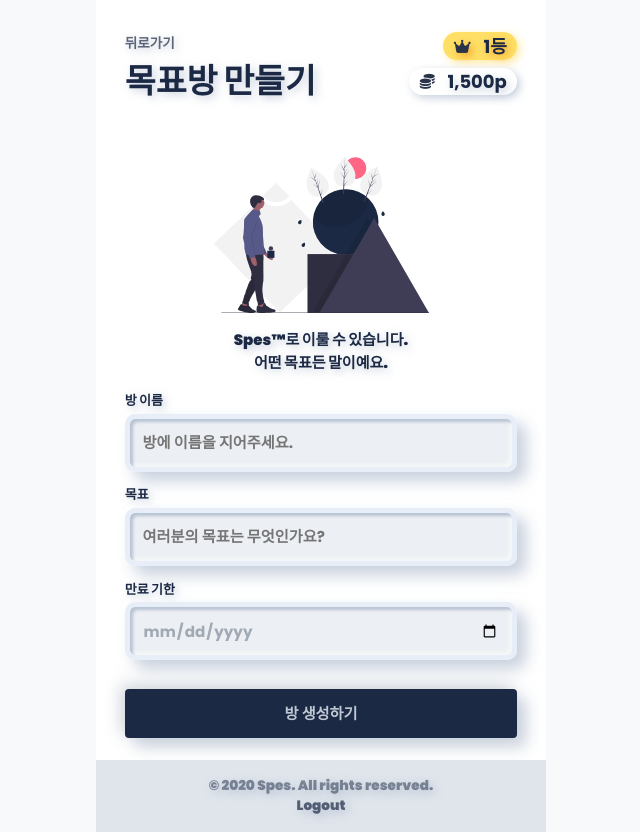
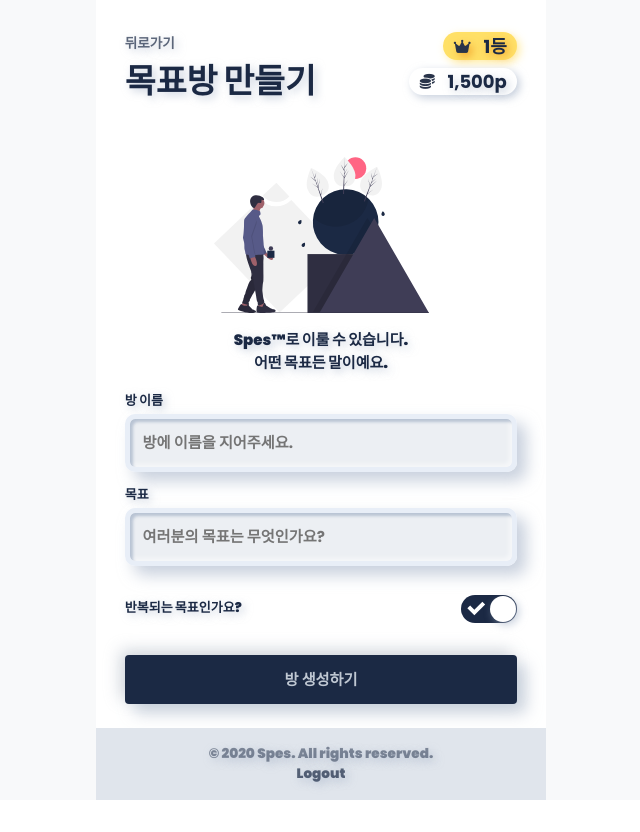
Before and after one commit to junhoyeo/spes-frontend, a React (Create React App) app: page /create in a window 1280 px wide. Shown: the whole page, without its empty margins (319-959 px from the left). After the commit the page ends 800 px from the top, so only its background shows below. Built offline with nearby package versions, Linux system fonts and the light colour scheme.

Commit message:
fix: set continuous in create page

```diff
--- a/package.json
+++ b/package.json
@@ -9,6 +9,7 @@
     "react-dom": "^16.12.0",
     "react-router-dom": "^5.1.2",
     "react-scripts": "3.3.1",
+    "react-switch": "^5.0.1",
     "react-toastify": "^5.5.0",
     "styled-components": "^5.0.0"
   },
--- /dev/null
+++ b/src/components/molecules/Switch.tsx
@@ -0,0 +1,41 @@
+import * as React from 'react';
+import ReactSwitch from 'react-switch';
+import styled from 'styled-components';
+import Text from '../atoms/Text';
+
+type SwitchProps = {
+  label: string;
+  checked: boolean;
+  onChangeChecked: (v: boolean) => void;
+};
+
+const Switch: React.FC<SwitchProps> = ({ label, checked, onChangeChecked }) => {
+  return (
+    <Container>
+      <Label>
+        {label}
+      </Label>
+      <ReactSwitch
+        checked={checked}
+        onChange={onChangeChecked}
+        onColor="#1B2944"
+        offColor="#C8D1DD"
+        boxShadow="rgba(163, 177, 198, 0.6) 3px 3px 9px"
+      />
+    </Container>
+  );
+};
+
+export default Switch;
+
+const Container = styled.div`
+  display: flex;
+  justify-content: space-between;
+  align-items: center;
+  padding: 1rem 0;
+`;
+
+const Label = styled(Text)`
+  font-size: 13px;
+  margin-bottom: 2.5px;
+`;
--- a/src/pages/Create.tsx
+++ b/src/pages/Create.tsx
@@ -1,5 +1,6 @@
 import React, { useState } from 'react';
-import styled from 'styled-components';
+import styled, { css } from 'styled-components';
+
 import { Page } from '../components/atoms/Page';
 import Footer from '../components/organisms/Footer';
 import Navbar from '../components/molecules/Navbar';
@@ -8,13 +9,16 @@ import Input from '../components/molecules/Input';
 
 import formImage from '../assets/illusts/form.svg';
 import Button from '../components/atoms/Button';
+import Switch from '../components/molecules/Switch';
 
 const Create: React.FC = () => {
   const [name, setName] = useState<string>('');
   const [goal, setGoal] = useState<string>('');
   const [finish, setFinish] = useState<string>('');
+  const [continuous, setContinuous] = useState<boolean>(true);
 
-  const onClickCreate = () => {
+  const onClickCreate = (event: any) => {
+    event.preventDefault();
     const userJSON = localStorage.getItem('user') as string || '{}';
     const { id: userID = '' } = JSON.parse(userJSON);
     const room = {
@@ -28,7 +32,9 @@ const Create: React.FC = () => {
   };
 
   return (
-    <CreatePage>
+    <CreatePage
+      continuous={continuous}
+    >
       <Navbar
         title="목표방 만들기"
         showBack={true}
@@ -53,13 +59,22 @@ const Create: React.FC = () => {
             onChange={(e: any) => setGoal(e.target.value)}
             placeholder="여러분의 목표는 무엇인가요?"
           />
-          <Input
-            label="만료 기한"
-            value={finish}
-            onChange={(e: any) => setFinish(e.target.value)}
-            type="date"
+          <Switch
+            label="반복되는 목표인가요?"
+            checked={continuous}
+            onChangeChecked={setContinuous}
           />
-          <SubmitButton>
+          {continuous ||
+            <Input
+              label="만료 기한"
+              value={finish}
+              onChange={(e: any) => setFinish(e.target.value)}
+              type="date"
+            />
+          }
+          <SubmitButton
+            onClick={onClickCreate}
+          >
             방 생성하기
           </SubmitButton>
         </Form>
@@ -72,8 +87,20 @@ const Create: React.FC = () => {
 
 export default Create;
 
-const CreatePage = styled(Page)`
-  height: calc(100vh + 2rem);
+type CreatePageProps = {
+  continuous?: boolean;
+};
+
+const CreatePage = styled(Page)<CreatePageProps>`
+  height: 100vh;
+
+  ${({ continuous = false }) => !continuous && css`
+    height: calc(100vh + 5.2rem);
+  `};
+
+  @media (max-height: 790px) {
+    height: 150vh;
+  }
 `;
 
 const IllustContainer = styled.div`
```
Also changed, not shown: 1 other file (tests, documents, lock files or other folders).
